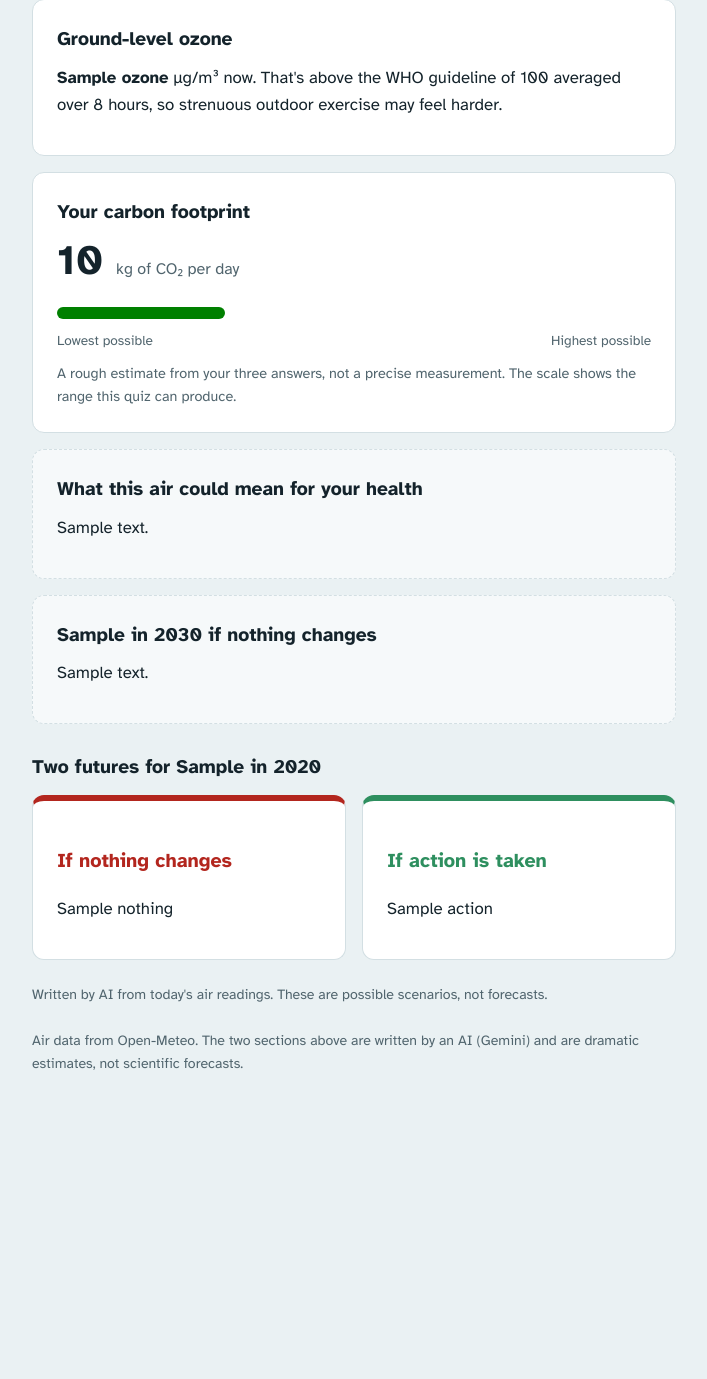
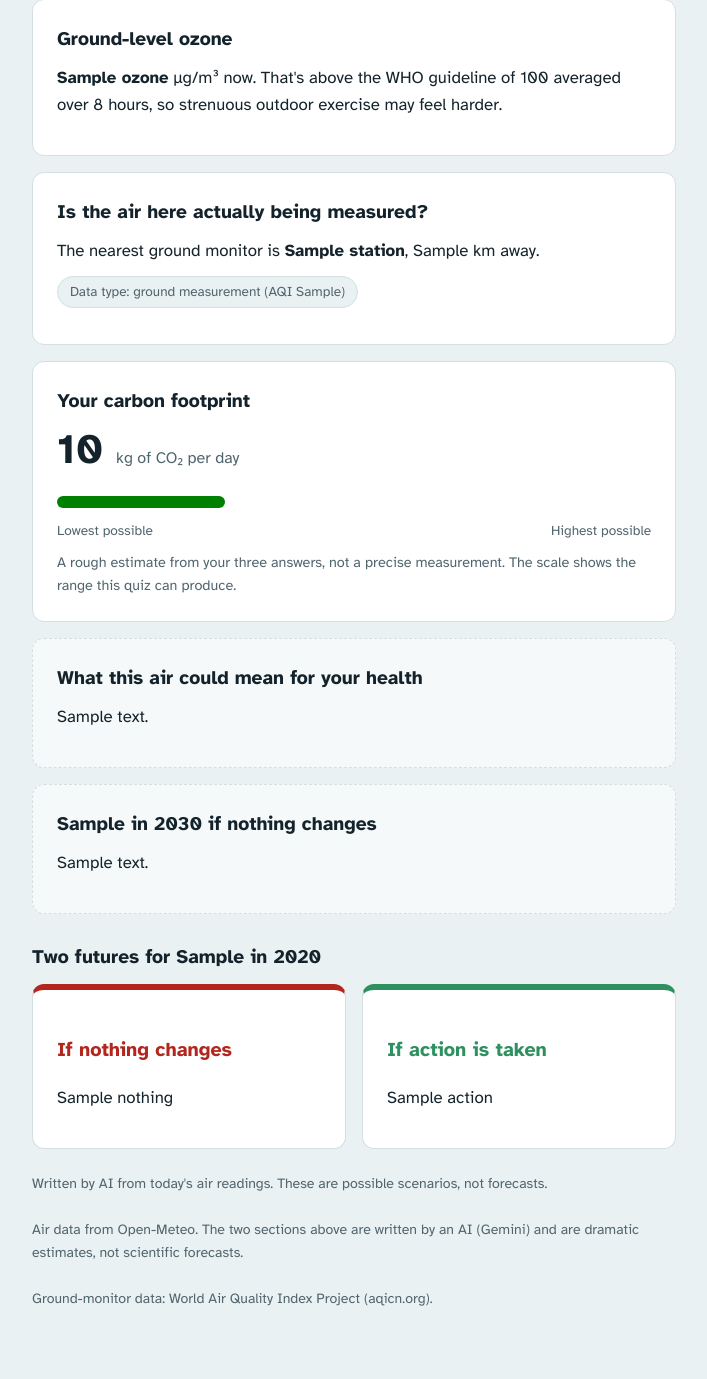
Before and after one commit to Mpilozama/EcoChange-Helper, a Flask app: template templates/footprint.html in a window 1280 px wide. Shown: the part 788-2167 px from the top of the page, without its empty margins (286-993 px from the left). Before the commit the page ends 1858 px from the top, so only its background shows below. Run offline with Flask 3, Linux system fonts and the light colour scheme; the template is opened without the code that fills it: most values are stand-ins (such as "Sample title", 1, 10 or a date in 2020).

Commit message:
feat: add monitoring-coverage card and WAQI attribution

```diff
--- a/templates/footprint.html
+++ b/templates/footprint.html
@@ -85,6 +85,22 @@
     </section>
     {% endif %}
 
+    {% if station is defined %}
+    <section class="card">
+        <h2>Is the air here actually being measured?</h2>
+        {% if station %}
+            {% if station.coverage == 'none nearby' %}
+            <p class="callout">The nearest ground monitor is <strong>{{ station.distance_km }} km</strong> away ({{ station.name }}). Nobody is measuring the air in your area, so the numbers above are model estimates for people who aren't being counted.</p>
+            {% else %}
+            <p>The nearest ground monitor is <strong>{{ station.name }}</strong>, {{ station.distance_km }} km away.{% if station.coverage == 'wider area' %} That is in the wider area, not your neighbourhood.{% endif %}</p>
+            {% endif %}
+            <p class="badge">Data type: ground measurement (AQI {{ station.aqi_pm25 if station.aqi_pm25 is not none else 'n/a' }})</p>
+        {% else %}
+            <p>We couldn't check for ground monitors right now.</p>
+        {% endif %}
+    </section>
+    {% endif %}
+
     <section class="card">
         <h2>Your carbon footprint</h2>
         <p class="big">{{ result_score }} <span>kg of CO₂ per day</span></p>
@@ -121,6 +137,7 @@
     {% endif %}
 
     <p class="footnote">Air data from Open-Meteo. The two sections above are written by an AI (Gemini) and are dramatic estimates, not scientific forecasts.</p>
+    <p class="footnote">Ground-monitor data: World Air Quality Index Project (aqicn.org).</p>
 </main>
 </body>
 </html>
```
